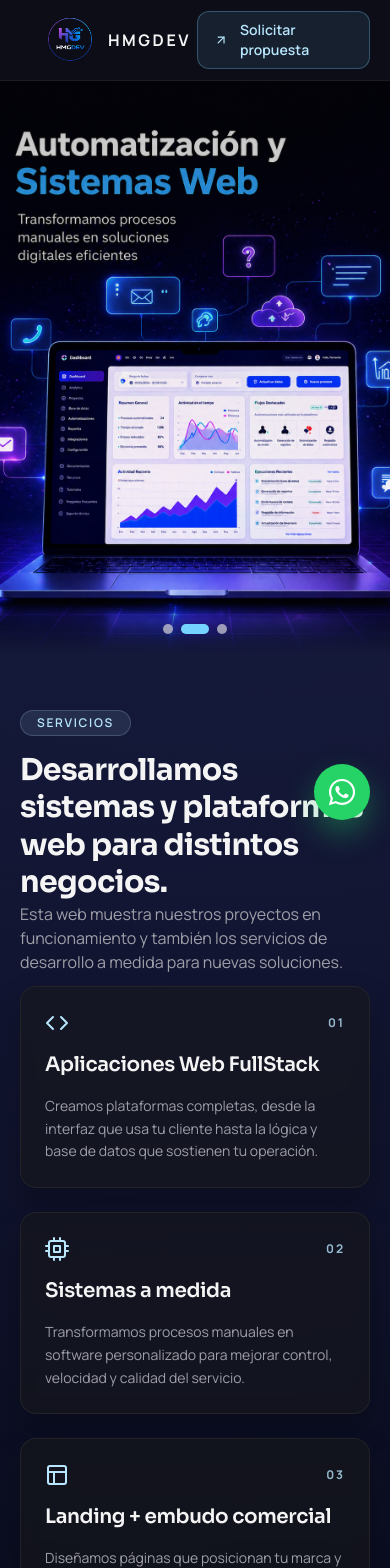
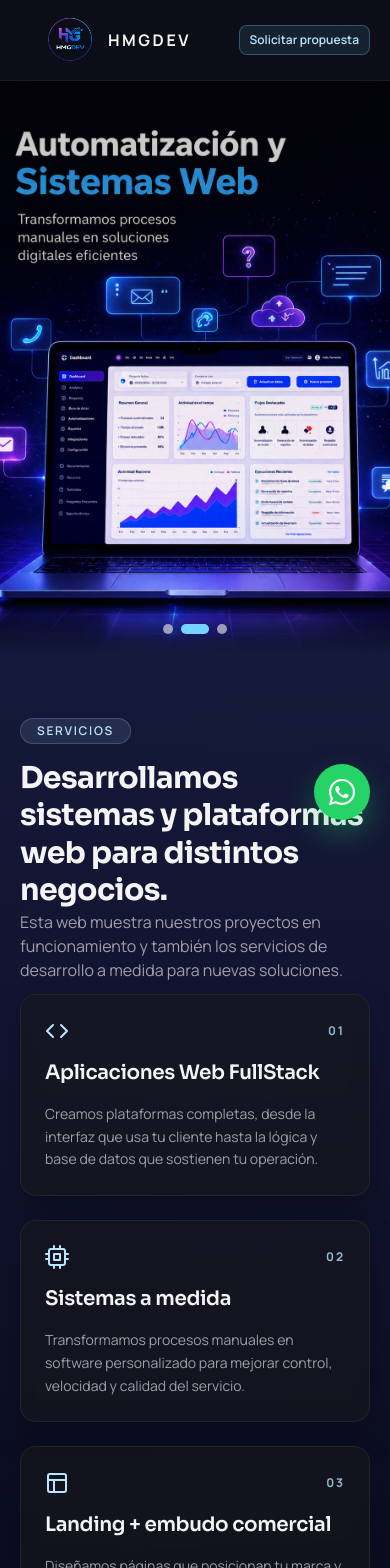
Before and after one commit to MaxiHerrera97/HMGDEV, a React (Vite) app: page / in a window 390 px wide. Shown: the top 1568 px of the page. Built offline with nearby package versions, Linux system fonts and the light colour scheme.

Commit message:
Mejoras Aplicadas

```diff
--- a/src/components/layouts/Navbar.jsx
+++ b/src/components/layouts/Navbar.jsx
@@ -46,9 +46,9 @@ const Navbar = () => {
 
           <a
             href="#contacto"
-            className="inline-flex items-center gap-3 rounded-xl border border-sky-300/30 bg-sky-300/10 px-4 py-2 text-sm font-semibold text-sky-200 transition hover:bg-sky-300/20"
+            className="inline-flex items-center gap-1.5 whitespace-nowrap rounded-lg border border-sky-300/30 bg-sky-300/10 px-2.5 py-1.5 text-xs font-semibold text-sky-200 transition hover:bg-sky-300/20 sm:gap-2 sm:px-3 sm:py-1.5 sm:text-sm md:gap-3 md:rounded-xl md:px-4 md:py-2"
           >
-            <FiArrowUpRight className="text-base" />
+            <FiArrowUpRight className="hidden text-sm sm:block md:text-base" />
             Solicitar propuesta
           </a>
         </nav>
--- a/src/components/sections/Services.jsx
+++ b/src/components/sections/Services.jsx
@@ -33,7 +33,7 @@ const Services = () => {
   ];
 
   return (
-    <section id="servicios" className="pb-6 pt-14 md:pb-10 md:pt-20">
+    <section id="servicios" className="pb-6 pt-16 md:pb-10 md:pt-24">
       <Container>
         <SectionTitle
           eyebrow="Servicios"
```
